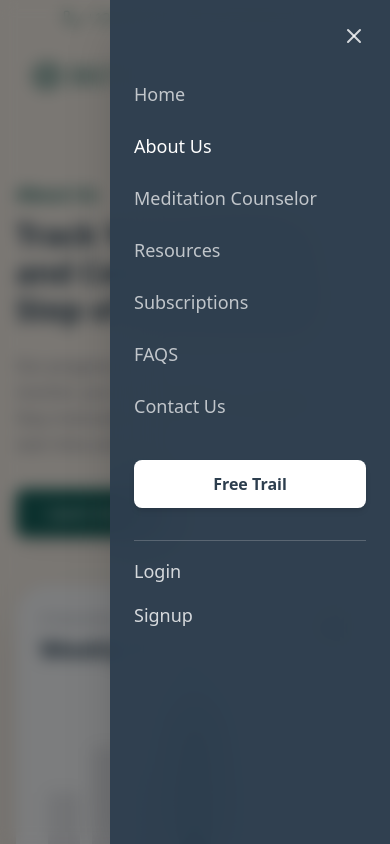
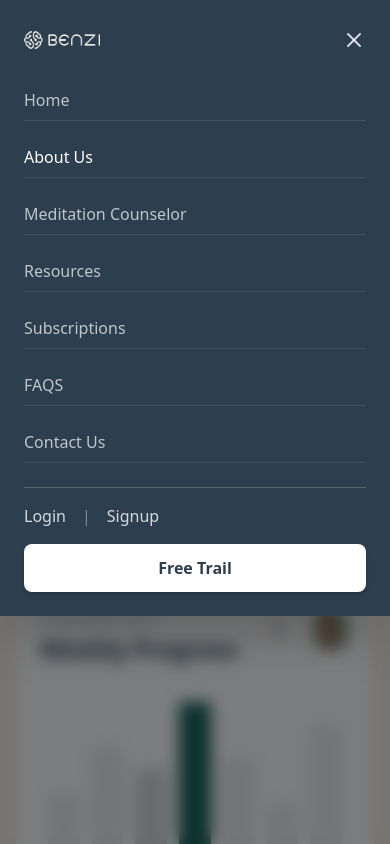
Before and after one commit to sameedsaeed123/final-year-benzi-ai-, a React (Vite) app in the folder frontend/: page /about in a window 390 px wide. Both pictures are taken after a click on the button 342 px from the left and 76 px from the top of the page. Shown: the top 844 px of the page. Built offline with nearby package versions, Linux system fonts and the light colour scheme; a web font is replaced by a local one.

Commit message:
about page 2

```diff
--- a/frontend/src/components/Navbar.jsx
+++ b/frontend/src/components/Navbar.jsx
@@ -2,6 +2,7 @@ import React, { useState, useEffect } from 'react';
 import { Link } from 'react-router-dom';
 import { Menu, X } from 'lucide-react';
 import logo from '../assets/logo-transparent.png';
+import logoWhite from '../assets/logowhite.png';
 
 const Navbar = ({ isSticky = false }) => {
   const [isOpen, setIsOpen] = useState(false);
@@ -136,37 +137,38 @@ const Navbar = ({ isSticky = false }) => {
         {/* Backdrop */}
         <div className="absolute inset-0 bg-black/50 backdrop-blur-sm" onClick={() => setIsOpen(false)}></div>
 
-        {/* Sidebar */}
-        <div className={`absolute top-0 right-0 w-[280px] h-full bg-[#2D3E4E]/95 backdrop-blur-xl shadow-2xl transform transition-transform duration-300 ease-out ${isOpen ? 'translate-x-0' : 'translate-x-full'}`}>
-          <div className="flex flex-col h-full p-6">
-            <div className="flex justify-end mb-8">
+        {/* Full Width Menu */}
+        <div className={`absolute top-0 left-0 right-0 w-full bg-[#2D3E4E] shadow-2xl transform transition-transform duration-300 ease-out ${isOpen ? 'translate-y-0' : '-translate-y-full'}`}>
+          <div className="flex flex-col p-6">
+            <div className="flex justify-between items-center mb-6">
+              <img src={logoWhite} alt="Benzi Logo" className="h-8" />
               <button onClick={() => setIsOpen(false)} className="text-white/80 hover:text-white">
                 <X size={24} />
               </button>
             </div>
 
-            <div className="flex flex-col gap-6">
+            <div className="flex flex-col gap-4">
               {navLinks.map((link) => (
                 <Link
                   key={link.name}
                   to={link.href}
-                  className={`text-lg font-medium transition-colors ${
-                    link.active ? 'text-white font-bold' : 'text-white/70 hover:text-white'
-                  }`}
+                  className={`text-base font-medium transition-colors py-2 border-b border-white/10 ${link.active ? 'text-white font-bold' : 'text-white/70 hover:text-white'}`}
                   onClick={() => setIsOpen(false)}
                 >
                   {link.name}
                 </Link>
               ))}
-              <button className="mt-4 bg-white text-[#2D3E4E] px-5 py-3 rounded-lg font-bold shadow-md hover:bg-gray-100 transition-colors">
-                Free Trial
-              </button>
+            </div>
 
-              <div className="flex flex-col gap-4 mt-2 border-t border-white/20 pt-4 md:hidden">
-                <Link to="/login" className="text-white/80 hover:text-white font-medium text-lg">Login</Link>
-                <Link to="/signup" className="text-white/80 hover:text-white font-medium text-lg">Signup</Link>
-              </div>
+            <div className="flex items-center gap-4 mt-6 pt-4 border-t border-white/20">
+              <Link to="/login" className="text-white/80 hover:text-white font-medium">Login</Link>
+              <span className="text-white/40">|</span>
+              <Link to="/signup" className="text-white/80 hover:text-white font-medium">Signup</Link>
             </div>
+
+            <button className="mt-4 bg-white text-[#2D3E4E] px-5 py-3 rounded-lg font-bold shadow-md hover:bg-gray-100 transition-colors w-full">
+              Free Trial
+            </button>
           </div>
         </div>
       </div>
--- a/frontend/src/components/NavbarAlt.jsx
+++ b/frontend/src/components/NavbarAlt.jsx
@@ -2,6 +2,7 @@ import React, { useState } from 'react';
 import { Link } from 'react-router-dom';
 import { Menu, X } from 'lucide-react';
 import logo from '../assets/logo-transparent.png';
+import logoWhite from '../assets/logowhite.png';
 
 const NavbarAlt = ({ activePage = 'About Us' }) => {
   const [isOpen, setIsOpen] = useState(false);
@@ -78,37 +79,40 @@ const NavbarAlt = ({ activePage = 'About Us' }) => {
           {/* Backdrop */}
           <div className="absolute inset-0 bg-black/50 backdrop-blur-sm" onClick={() => setIsOpen(false)}></div>
 
-          {/* Sidebar */}
-          <div className={`absolute top-0 right-0 w-[280px] h-full bg-[#2D3E4E]/95 backdrop-blur-xl shadow-2xl transform transition-transform duration-300 ease-out ${isOpen ? 'translate-x-0' : 'translate-x-full'}`}>
-            <div className="flex flex-col h-full p-6">
-              <div className="flex justify-end mb-8">
+          {/* Full Width Menu */}
+          <div className={`absolute top-0 left-0 right-0 w-full bg-[#2D3E4E] shadow-2xl transform transition-transform duration-300 ease-out ${isOpen ? 'translate-y-0' : '-translate-y-full'}`}>
+            <div className="flex flex-col p-6">
+              <div className="flex justify-between items-center mb-6">
+                <Link to="/">
+                  <img src={logoWhite} alt="Benzi Logo" className="h-8" />
+                </Link>
                 <button onClick={() => setIsOpen(false)} className="text-white/80 hover:text-white">
                   <X size={24} />
                 </button>
               </div>
 
-              <div className="flex flex-col gap-6">
+              <div className="flex flex-col gap-4">
                 {navLinks.map((link) => (
                   <Link
                     key={link.name}
                     to={link.href}
-                    className={`text-lg font-medium transition-colors ${
-                      link.name === activePage ? 'text-white font-bold' : 'text-white/70 hover:text-white'
-                    }`}
+                    className={`text-base font-medium transition-colors py-2 border-b border-white/10 ${link.name === activePage ? 'text-white font-bold' : 'text-white/70 hover:text-white'}`}
                     onClick={() => setIsOpen(false)}
                   >
                     {link.name}
                   </Link>
                 ))}
-                <button className="mt-4 bg-white text-[#2D3E4E] px-5 py-3 rounded-lg font-bold shadow-md hover:bg-gray-100 transition-colors">
-                  Free Trail
-                </button>
+              </div>
 
-                <div className="flex flex-col gap-4 mt-2 border-t border-white/20 pt-4 md:hidden">
-                  <Link to="/login" className="text-white/80 hover:text-white font-medium text-lg">Login</Link>
-                  <Link to="/signup" className="text-white/80 hover:text-white font-medium text-lg">Signup</Link>
-                </div>
+              <div className="flex items-center gap-4 mt-6 pt-4 border-t border-white/20">
+                <Link to="/login" className="text-white/80 hover:text-white font-medium">Login</Link>
+                <span className="text-white/40">|</span>
+                <Link to="/signup" className="text-white/80 hover:text-white font-medium">Signup</Link>
               </div>
+
+              <button className="mt-4 bg-white text-[#2D3E4E] px-5 py-3 rounded-lg font-bold shadow-md hover:bg-gray-100 transition-colors w-full">
+                Free Trail
+              </button>
             </div>
           </div>
         </div>
```
